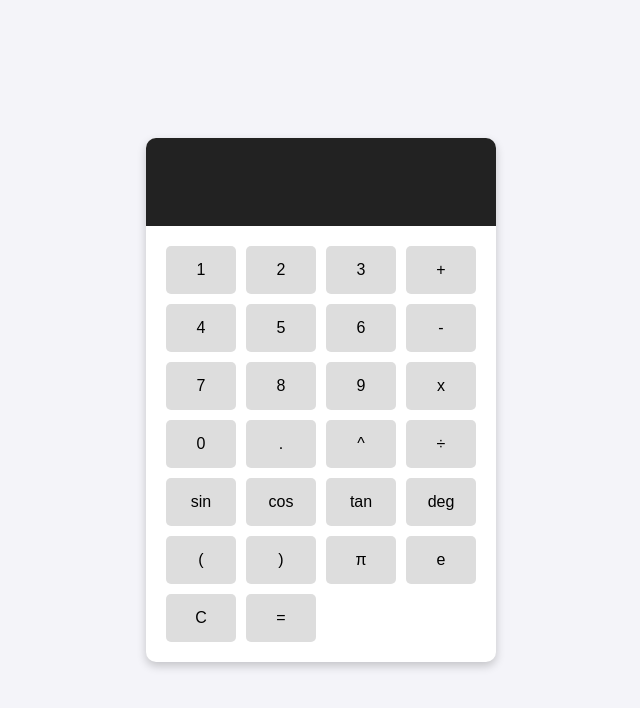
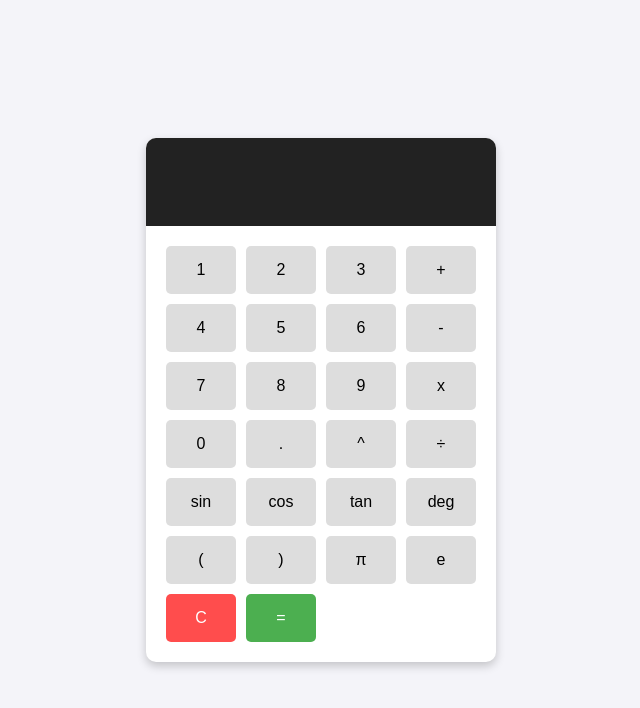
Before and after one commit to ShannonGroome/my_calc, a plain HTML site: page index.html in a window 1280 px wide. Shown: the whole page, without its empty margins (319-959 px from the left). Drawn offline with Linux system fonts and the light colour scheme.

Commit message:
Update style.css

```diff
--- a/style.css
+++ b/style.css
@@ -56,3 +56,21 @@ button:hover {
 button:active {
   background: #bbb;
 }
+
+button:nth-last-child(2) {
+  background: #ff4d4d;
+  color: #fff;
+}
+
+button:nth-last-child(2):hover {
+  background: #e60000;
+}
+
+button:last-child {
+  background: #4caf50;
+  color: #fff;
+}
+
+button:last-child:hover {
+  background: #45a049;
+}
```
